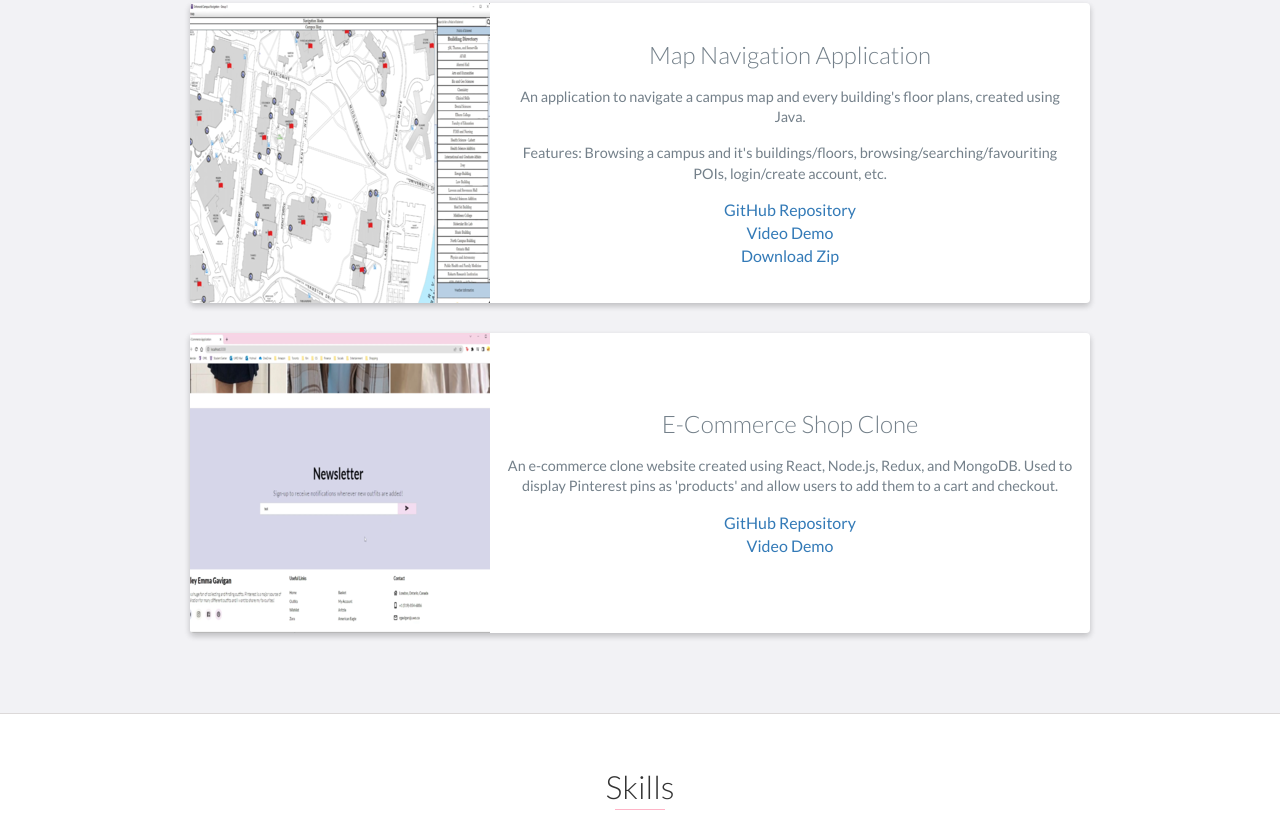
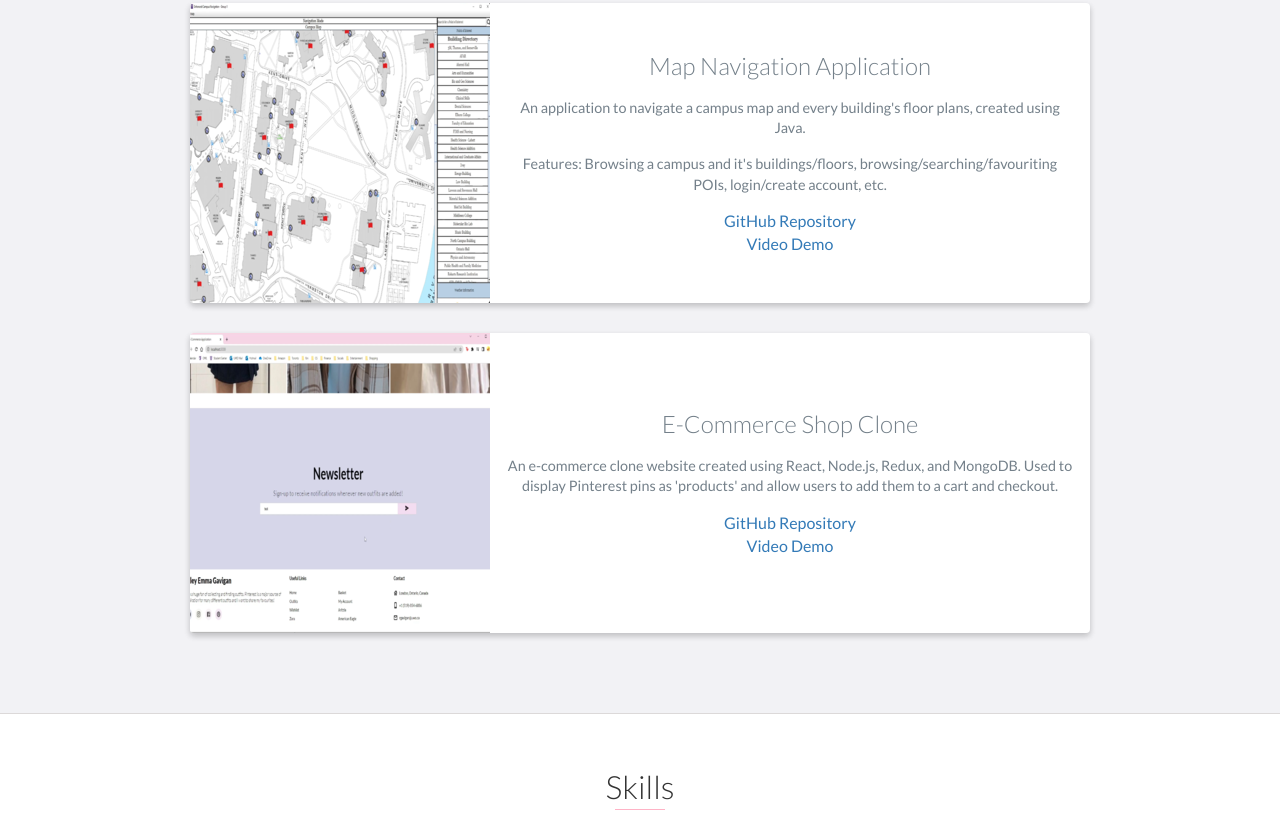
Before and after one commit to rgavigan/rgavigan.github.io, a website: page index.html in a window 1280 px wide. Shown: the part 3734-4554 px from the top of the page. Drawn offline with nearby package versions, Linux system fonts and the light colour scheme.

Commit message:
Small change

```diff
--- a/index.html
+++ b/index.html
@@ -230,8 +230,6 @@
                         <a href="https://github.com/rgavigan/campus-maps">GitHub Repository</a>
                         <br>
                         <a href="https://www.youtube.com/watch?v=io27VNMxOao&t=24s&ab_channel=RileyEmmaGavigan">Video Demo</a>
-                        <br>
-                        <a href="https://rgavigan.github.io/resources/campus-maps.zip">Download Zip</a>
                     </div>
                     <!-- End .project-info -->
                 </div>
```
